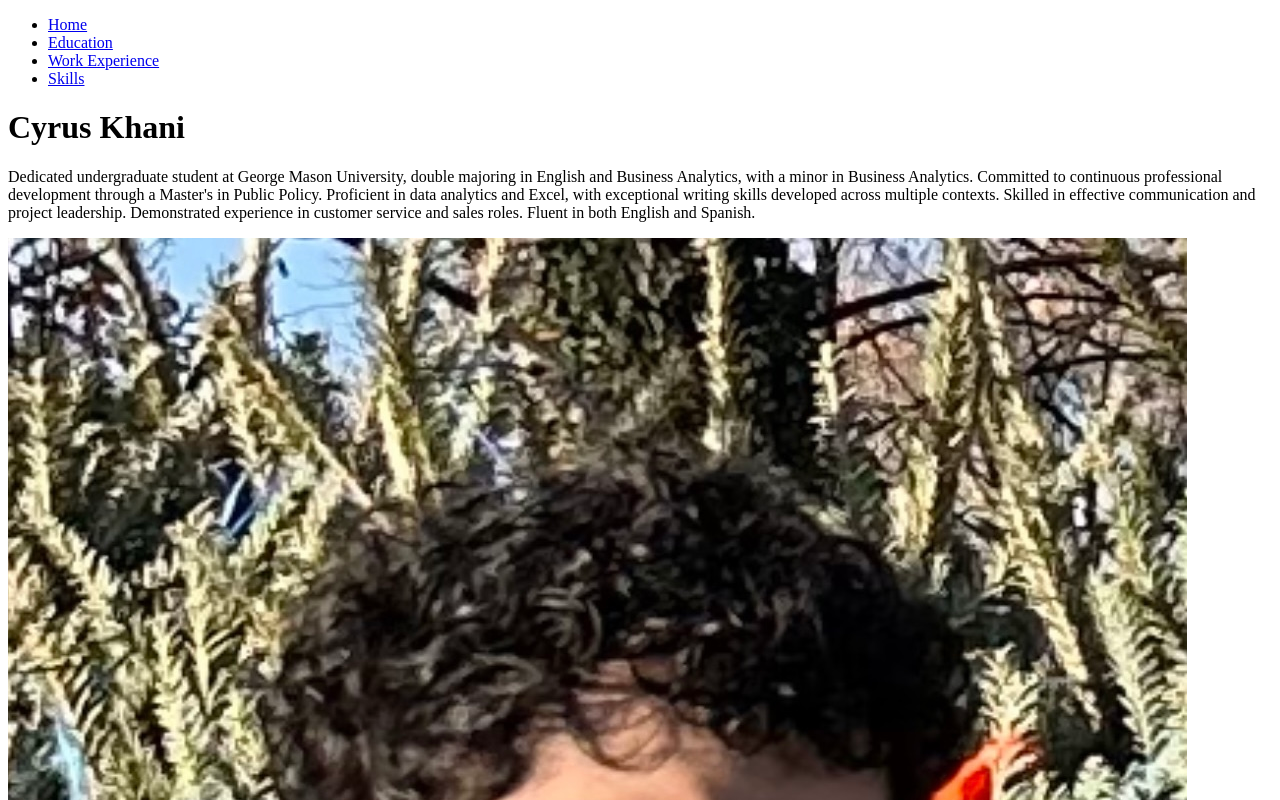
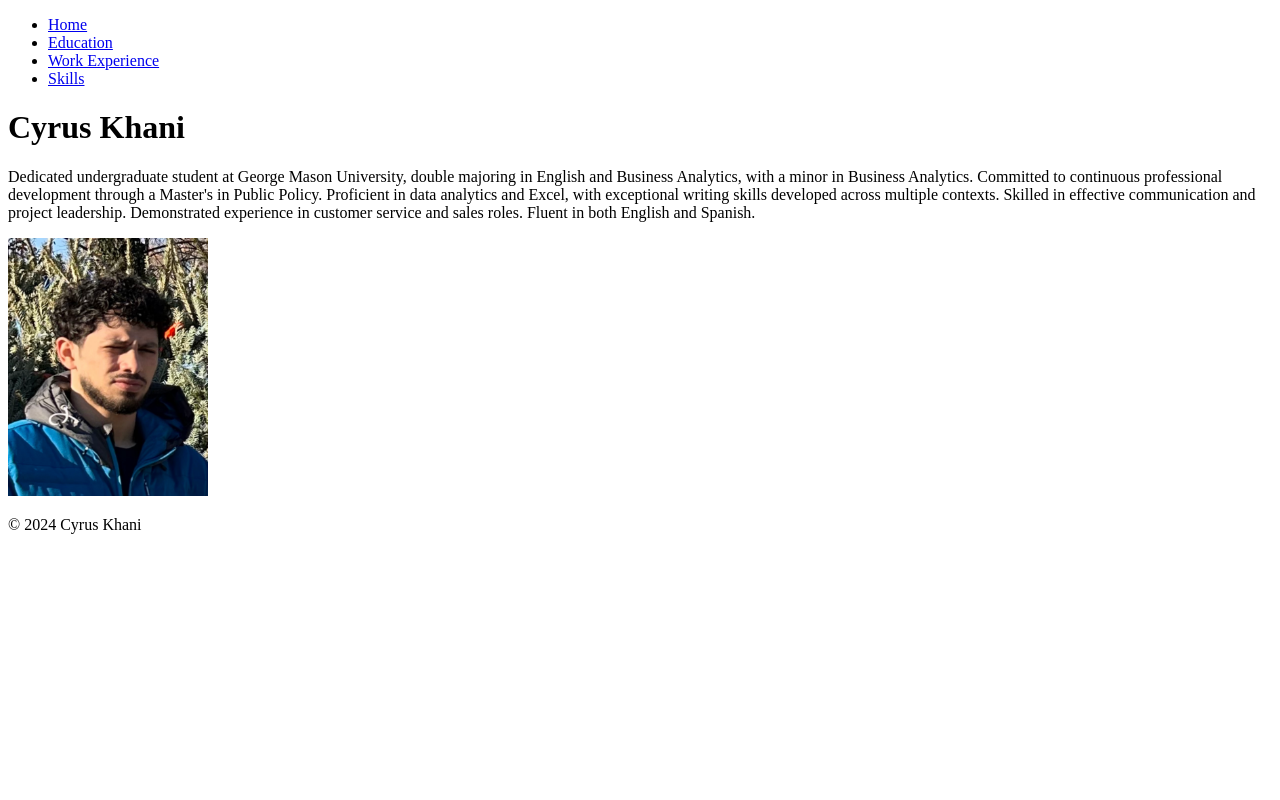
Before and after one commit to ckhani/practicesite1, a plain HTML site: page index.html in a window 1280 px wide. Shown: the top 800 px of the page. Drawn offline with Linux system fonts and the light colour scheme.

Commit message:
index.html

```diff
--- a/index.html
+++ b/index.html
@@ -19,7 +19,7 @@
     </header>
     <section>
         <p>Dedicated undergraduate student at George Mason University, double majoring in English and Business Analytics, with a minor in Business Analytics. Committed to continuous professional development through a Master's in Public Policy. Proficient in data analytics and Excel, with exceptional writing skills developed across multiple contexts. Skilled in effective communication and project leadership. Demonstrated experience in customer service and sales roles. Fluent in both English and Spanish.</p>
-        <img src="https://github.com/ckhani/practicesite1/blob/main/Cyrus%20Profile.jpg?raw=true" alt="Cyrus Khani">
+        <img src="https://github.com/ckhani/practicesite1/blob/main/Cyrus%20Profile.jpg?raw=true" alt="Cyrus Khani" width="200" height="auto">
     </section>
     <footer>
         <p>&copy; 2024 Cyrus Khani</p>
```
